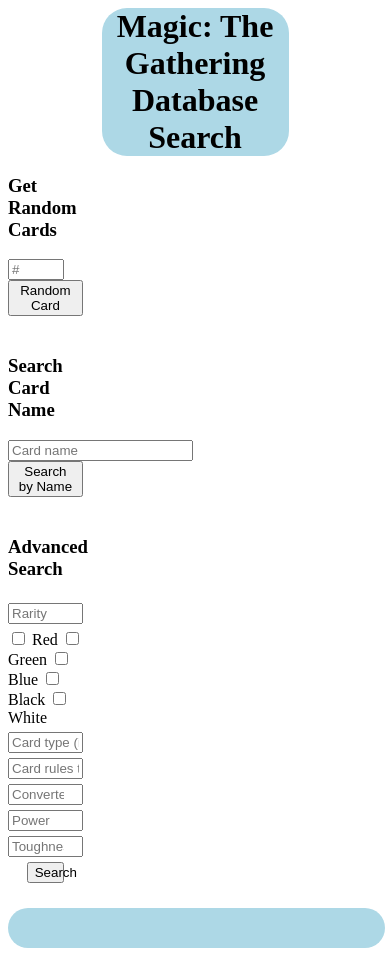
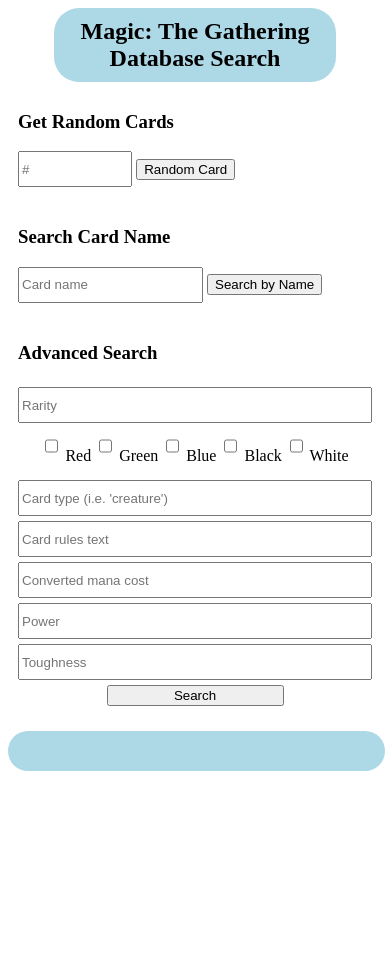
Before and after one commit to mjaycole/mtgdatabase, a plain HTML site: page index.html in a window 390 px wide. After the commit the page ends 844 px from the top, so only its background shows below. Drawn offline with Linux system fonts and the light colour scheme.

Commit message:
Mobile version

```diff
--- /dev/null
+++ b/css/mobile.css
@@ -0,0 +1,34 @@
+@media (max-width:30em){
+    h1 {
+        font-size: 18pt;
+        padding: 10px;
+        width: 70%;
+    }
+
+    .buttons {
+        max-width: 100%;
+        margin: 10px;
+    }
+
+    input {
+        height: 30px;
+    }
+
+    .colors {
+        text-align: center;
+        margin-bottom: 10px;
+    }
+
+    .colors label {
+        margin: auto;
+        padding: 10;
+    }
+
+    .random-cards input{
+        width: 30%;
+    }
+
+    .card-container {
+        grid-template-columns: repeat(1, 1fr);
+    }
+}
--- a/index.html
+++ b/index.html
@@ -6,6 +6,7 @@
     <meta name="viewport" content="width=device-width, initial-scale=1.0">
 
     <link rel="stylesheet" href="css/mtg.css">
+    <link rel="stylesheet" href="css/mobile.css">
 
     <title>MTG Database Search</title>
 </head>
```
Also changed, not shown: css/mtg.css (line endings or trailing spaces).
